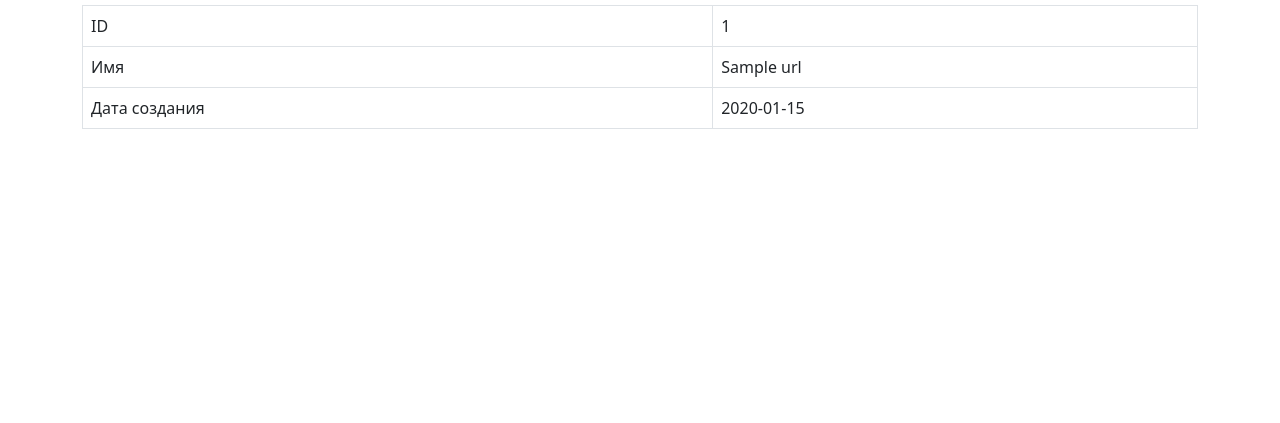
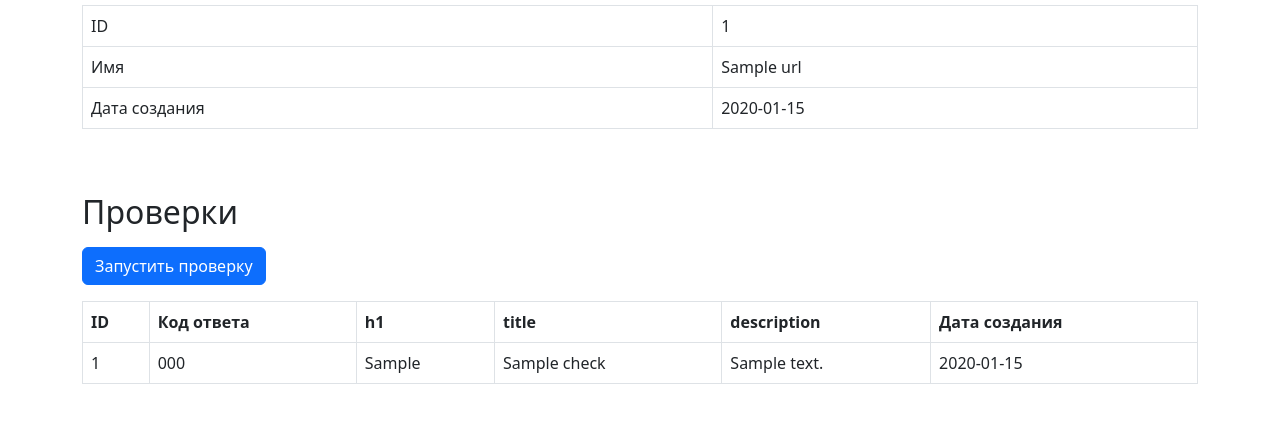
Before and after one commit to oshwa364/python-project-83, a Flask app: template page_analyzer/templates/url.html in a window 1280 px wide. Shown: the part 139-562 px from the top of the page. Run offline with Flask 3, Linux system fonts and the light colour scheme; the template is opened without the code that fills it: most values are stand-ins (such as "Sample title", 1, 10 or a date in 2020); some libraries are stand-ins or nearby versions.

Commit message:
complete step 4

```diff
--- a/page_analyzer/app.py
+++ b/page_analyzer/app.py
@@ -1,6 +1,6 @@
 import os
+import random
 
-import psycopg2
 import validators
 from dotenv import load_dotenv
 from flask import Flask, flash, redirect, render_template, request, url_for
@@ -46,8 +46,8 @@ def add_url():
 
 @app.route('/urls/<id>')
 def url_details(id):
-    url_data = repo.get_details(id)
-    return render_template('url.html', url=url_data)
+    url_data, checks = repo.get_details(id)
+    return render_template('url.html', url=url_data, checks=checks)
 
 
 @app.route('/urls')
@@ -56,9 +56,15 @@ def show_urls():
     return render_template('urls.html', urls=urls_data)
 
 
-@app.route('/urls')
-def create_check():
-    pass
+@app.post('/urls/<id>/checks')
+def check_url(id):
+    url_data = repo.get_details(id)
+    if random.randint(1, 10) % 2 == 0:
+        repo.insert_url_check(id, url_data)
+        flash('Страница успешно проверена', 'alert-success')
+    else:
+        flash('Произошла ошибка при проверке', 'alert-danger')
+    return redirect(url_for('url_details', id=id))
 
 
 @app.route('/clean-the-table')
--- a/page_analyzer/templates/url.html
+++ b/page_analyzer/templates/url.html
@@ -18,8 +18,40 @@
                     </tr>
                     <tr>
                         <td>Дата создания</td>
-                        <td>{{ url.created_at.strftime('%Y-%m-%d')}}</td>
+                        <td>{{ url.created_at.strftime('%Y-%m-%d') }}</td>
                     </tr>
+                </tbody>
+            </table>
+        </div>
+        <h2 class="mt-5 mb-3">Проверки</h2>
+
+        <form method="post" action="{{ url_for('check_url', id=url.id) }}">
+            <button type="submit" class="btn btn-primary mb-3">Запустить проверку</button>
+        </form>
+
+        <div class="table-responsive">
+            <table class="table table-bordered table-hover" data-test="checks">
+                <thead>
+                    <tr>
+                        <th>ID</th>
+                        <th>Код ответа</th>
+                        <th>h1</th>
+                        <th>title</th>
+                        <th>description</th>
+                        <th>Дата создания</th>
+                    </tr>
+                </thead>
+                <tbody>
+                    {% for check in checks %}
+                    <tr>
+                        <td>{{ check.id }}</td>
+                        <td>{{ check.status_code }}</td>
+                        <td>{{ check.h1 }}</td>
+                        <td>{{ check.title }}</td>
+                        <td>{{ check.description }}</td>
+                        <td>{{ check.created_at.strftime('%Y-%m-%d') }}</td>
+                    </tr>
+                    {% endfor %}
                 </tbody>
             </table>
         </div>
--- a/page_analyzer/templates/urls.html
+++ b/page_analyzer/templates/urls.html
@@ -17,7 +17,7 @@
                 <tr>
                     <td>{{ url.id }}</td>
                     <td><a href="{{ url_for('url_details', id=url.id) }}">{{ url.name }}</a></td>
-                    <td>never</td>
+                    <td>{{ url.last_checked.strftime('%Y-%m-%d') }}</td>
                     <td>nothing</td>
                 </tr>
             {% endfor %}
```
Also changed, not shown: database.sql (+12 -1 lines), page_analyzer/db.py (+47 -6 lines).
